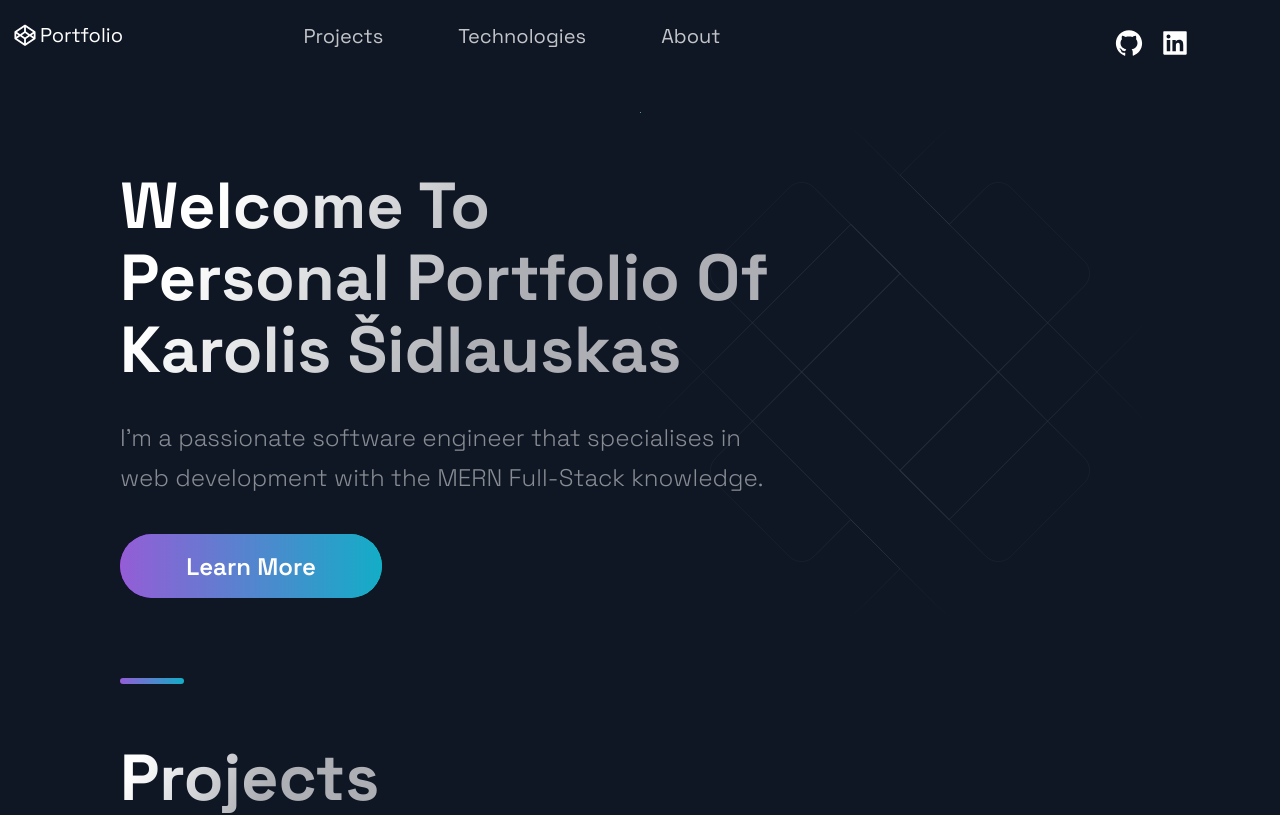
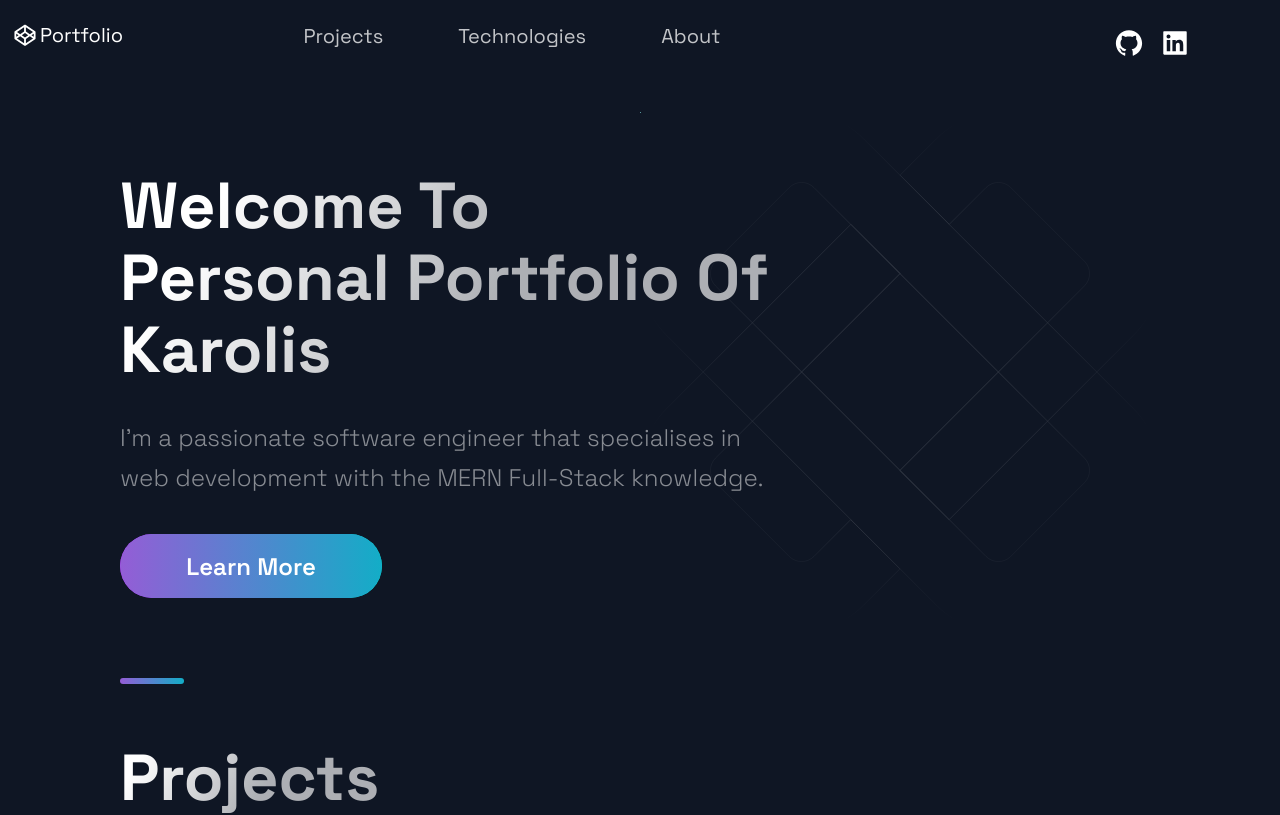
Before and after one commit to HelloWorldItsMeYourProgrammer/Developer-Portfolio, a Next.js app: page / in a window 1280 px wide. Shown: the top 815 px of the page. Built offline with nearby package versions, Linux system fonts and the light colour scheme.

Commit message:
minor changes

```diff
--- a/src/components/Footer/Footer.js
+++ b/src/components/Footer/Footer.js
@@ -23,8 +23,8 @@ const Footer = () => {
           <LinkItem href="tel:314-343-3432">314-343-3432</LinkItem>
         </LinkColumn> */}
         <LinkColumn>
-          <LinkTitle>Email</LinkTitle>
-          <LinkItem href="mailto:karolis.sidlauskas7@gmail.com">karolis.sidlauskas7@gmail.com</LinkItem>
+          {/* <LinkTitle>Email</LinkTitle>
+          <LinkItem href="mailto:karolis.sidlauskas7@gmail.com">karolis.sidlauskas7@gmail.com</LinkItem> */}
         </LinkColumn>
       </LinkList>
       <SocialIconsContainer>
--- a/src/components/Hero/Hero.js
+++ b/src/components/Hero/Hero.js
@@ -11,7 +11,7 @@ const Hero = (props) => (
         <SectionTitle main center>
           Welcome To <br />
           Personal Portfolio Of <br />
-          Karolis Šidlauskas
+          Karolis
         </SectionTitle>
         <SectionText>
           I’m a passionate software engineer that specialises in web development with the MERN Full-Stack knowledge.
```
